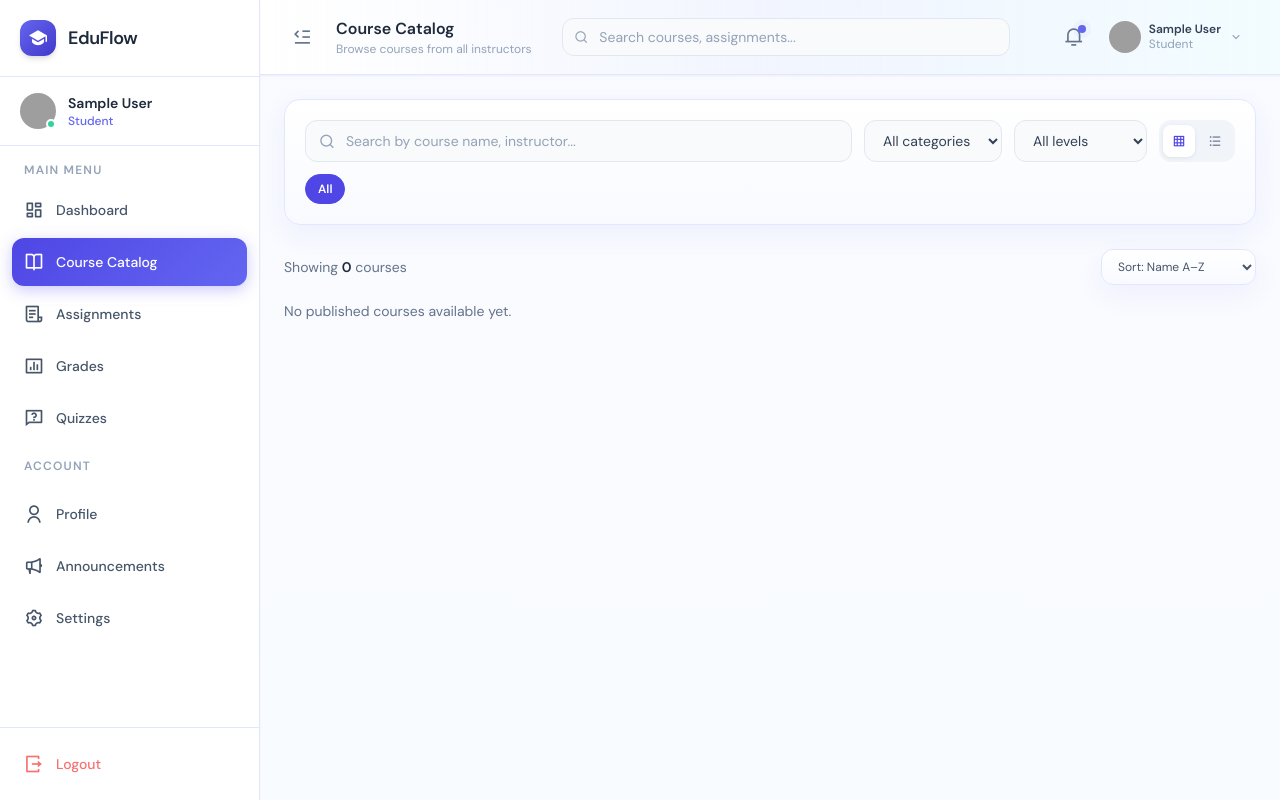
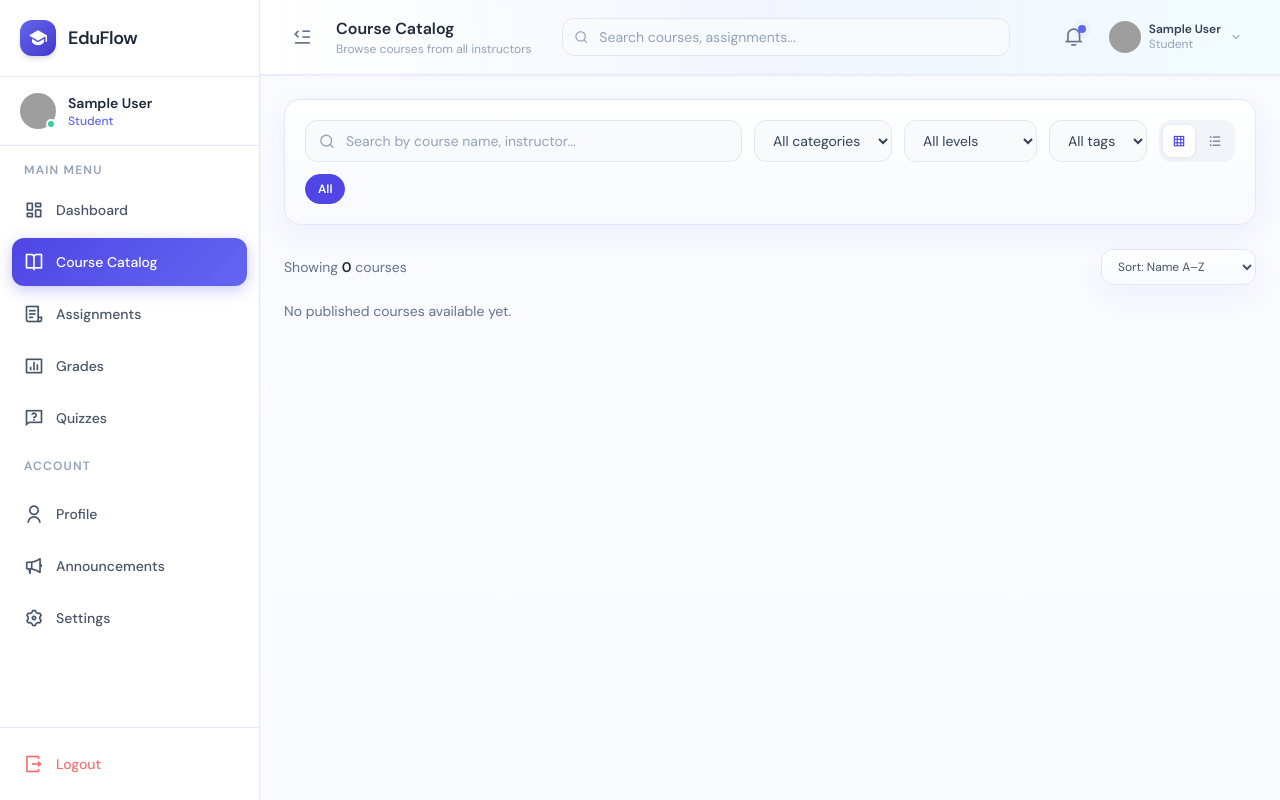
Before and after one commit to abdullah-sakiib/learning_management_system, a Django app: page /courses/ in a window 1280 px wide. Run offline with Django 5.2, Linux system fonts and the light colour scheme; a user stored in the database is signed in; tables that the repository leaves empty hold one stand-in row (values such as "Sample post"); some libraries are stand-ins or nearby versions; grey boxes are pictures that could not be loaded.

Commit message:
Added tags & search

```diff
--- a/core/models.py
+++ b/core/models.py
@@ -73,6 +73,7 @@
     short_description = models.CharField(max_length=280, blank=True)
     description = models.TextField(blank=True)
     category = models.CharField(max_length=80, blank=True)
+    tags = models.CharField(max_length=280, blank=True)
     level = models.CharField(max_length=20, choices=LEVEL_CHOICES, default=LEVEL_BEGINNER)
     duration_weeks = models.PositiveIntegerField(default=12)
     lecture_count = models.PositiveIntegerField(default=10)
@@ -109,6 +110,10 @@
 
     def __str__(self):
         return self.title
+
+    @property
+    def tag_list(self):
+        return [tag.strip() for tag in self.tags.split(",") if tag.strip()]
 
     @property
     def approved_enrollment_count(self):
--- a/core/views.py
+++ b/core/views.py
@@ -234,14 +234,16 @@
 @login_required
 def course_catalog(request):
     search_query = request.GET.get("q", "").strip()
-    courses_qs = Course.objects.filter(
+    published_courses_qs = Course.objects.filter(
         is_published=True,
         instructor__profile__role=Profile.ROLE_INSTRUCTOR,
-    ).select_related("instructor")
+    )
+    courses_qs = published_courses_qs.select_related("instructor")
     if search_query:
         courses_qs = courses_qs.filter(
             Q(title__icontains=search_query)
             | Q(category__icontains=search_query)
+            | Q(tags__icontains=search_query)
             | Q(instructor__username__icontains=search_query)
             | Q(instructor__first_name__icontains=search_query)
             | Q(instructor__last_name__icontains=search_query)
@@ -249,21 +251,28 @@
     courses = attach_course_rating_metadata(courses_qs)
 
     categories = list(
-        Course.objects.filter(
-            is_published=True,
-            instructor__profile__role=Profile.ROLE_INSTRUCTOR,
-        )
+        published_courses_qs
         .exclude(category="")
         .values_list("category", flat=True)
         .distinct()
         .order_by("category")
     )
+    tags = sorted(
+        {
+            tag.strip()
+            for tag_string in published_courses_qs.exclude(tags="").values_list("tags", flat=True)
+            for tag in tag_string.split(",")
+            if tag.strip()
+        },
+        key=str.lower,
+    )
     enrolled_ids = set(
         approved_enrollments_qs().filter(student=request.user).values_list("course_id", flat=True)
     )
     context = {
         "courses": courses,
         "categories": categories,
+        "tags": tags,
         "enrolled_course_ids": enrolled_ids,
         "search_query": search_query,
     }
@@ -273,15 +282,17 @@
 @role_required(Profile.ROLE_STUDENT)
 def student_course_catalog(request):
     search_query = request.GET.get("q", "").strip()
-    courses_qs = Course.objects.filter(
+    published_courses_qs = Course.objects.filter(
         is_published=True,
         instructor__profile__role=Profile.ROLE_INSTRUCTOR,
-    ).select_related("instructor")
+    )
+    courses_qs = published_courses_qs.select_related("instructor")
 
     if search_query:
         courses_qs = courses_qs.filter(
             Q(title__icontains=search_query)
             | Q(category__icontains=search_query)
+            | Q(tags__icontains=search_query)
             | Q(instructor__username__icontains=search_query)
             | Q(instructor__first_name__icontains=search_query)
             | Q(instructor__last_name__icontains=search_query)
@@ -289,21 +300,28 @@
     courses = attach_course_rating_metadata(courses_qs)
 
     categories = list(
-        Course.objects.filter(
-            is_published=True,
-            instructor__profile__role=Profile.ROLE_INSTRUCTOR,
-        )
+        published_courses_qs
         .exclude(category="")
         .values_list("category", flat=True)
         .distinct()
         .order_by("category")
     )
+    tags = sorted(
+        {
+            tag.strip()
+            for tag_string in published_courses_qs.exclude(tags="").values_list("tags", flat=True)
+            for tag in tag_string.split(",")
+            if tag.strip()
+        },
+        key=str.lower,
+    )
     enrolled_ids = set(
         approved_enrollments_qs().filter(student=request.user).values_list("course_id", flat=True)
     )
     context = {
         "courses": courses,
         "categories": categories,
+        "tags": tags,
         "enrolled_course_ids": enrolled_ids,
         "search_query": search_query,
         "is_dedicated_student_catalog": True,
@@ -1621,6 +1639,21 @@
         description = request.POST.get("description", "").strip()
         thumbnail = request.FILES.get("thumbnail")
         intro_video = request.FILES.get("intro_video")
+        raw_tags = request.POST.get("tags", "")
+
+        deduped_tags = []
+        seen_tags = set()
+        for tag in raw_tags.split(","):
+            clean_tag = tag.strip()
+            if not clean_tag:
+                continue
+            normalized = clean_tag.lower()
+            if normalized in seen_tags:
+                continue
+            seen_tags.add(normalized)
+            deduped_tags.append(clean_tag)
+
+        normalized_tags = ", ".join(deduped_tags[:12])
 
         if not title:
             messages.error(request, "Course title is required.")
@@ -1644,6 +1677,7 @@
             short_description=short_desc or ((description[:277] + "...") if len(description) > 280 else description),
             description=description,
             category=category,
+            tags=normalized_tags,
             level=level if level in {Course.LEVEL_BEGINNER, Course.LEVEL_INTERMEDIATE, Course.LEVEL_ADVANCED} else Course.LEVEL_BEGINNER,
             duration_weeks=max(1, weeks),
             instructor=request.user,
--- a/templates/courses/catalog.html
+++ b/templates/courses/catalog.html
@@ -41,6 +41,12 @@
     background: #4f46e5;
     color: white;
     border-color: #4f46e5;
+  }
+  .tag-filter-btn { transition: all 0.2s ease; }
+  .tag-filter-btn.active {
+    background: #0f766e;
+    color: white;
+    border-color: #0f766e;
   }
 
   /* List view row */
@@ -102,6 +108,15 @@
       <option value="Advanced">Advanced</option>
     </select>
 
+    <!-- Tag filter -->
+    <select id="tag-filter" onchange="setTag(this.value)"
+      class="input-field px-3.5 py-2.5 bg-slate-50 border border-slate-200 rounded-xl text-sm text-slate-700 transition-all">
+      <option value="">All tags</option>
+      {% for tag in tags %}
+      <option value="{{ tag|lower }}">#{{ tag }}</option>
+      {% endfor %}
+    </select>
+
     <!-- View toggle -->
     <div class="flex items-center gap-1 bg-slate-100 rounded-xl p-1 flex-shrink-0">
       <button onclick="setView('grid')" id="view-grid"
@@ -124,6 +139,17 @@
     </button>
     {% endfor %}
   </div>
+
+  {% if tags %}
+  <div class="flex flex-wrap gap-2 mt-3">
+    <button onclick="setTag('')" class="tag-filter-btn active text-xs font-semibold border border-teal-200 text-teal-700 px-3 py-1.5 rounded-full transition-all" data-tag="">All tags</button>
+    {% for tag in tags %}
+    <button onclick="setTag('{{ tag|lower|escapejs }}')" class="tag-filter-btn text-xs font-semibold border border-teal-200 text-teal-700 px-3 py-1.5 rounded-full transition-all" data-tag="{{ tag|lower }}">
+      #{{ tag }}
+    </button>
+    {% endfor %}
+  </div>
+  {% endif %}
 </div>
 
 <!-- Results count -->
@@ -145,6 +171,7 @@
   {% for course in courses %}
     <div class="course-card bg-white rounded-2xl border border-slate-100 shadow-sm overflow-hidden reveal cursor-pointer"
        data-category="{{ course.category }}" data-level="{{ course.level }}" data-name="{{ course.title }}"
+       data-tags="{{ course.tags|lower }}"
        data-instructor="{% if course.instructor %}{{ course.instructor.get_full_name|default:course.instructor.username }}{% else %}TBA{% endif %}"
       data-students="{{ course.approved_enrollment_count }}" data-rating="{{ course.display_course_rating|default:course.rating|default:0 }}"
       onclick="window.location='{% url 'course_detail' course.id %}'">
@@ -180,6 +207,13 @@
         <span class="flex items-center gap-1"><i class="ri-group-line"></i> {{ course.approved_enrollment_count }} students</span>
         <span class="flex items-center gap-1"><i class="ri-book-2-line"></i> {{ course.lecture_count }} lectures</span>
       </div>
+      {% if course.tag_list %}
+      <div class="mb-3 flex flex-wrap gap-1.5">
+        {% for tag in course.tag_list|slice:":3" %}
+        <span class="text-[11px] px-2 py-1 rounded-full bg-slate-100 text-slate-600">#{{ tag }}</span>
+        {% endfor %}
+      </div>
+      {% endif %}
       <div class="flex items-center justify-between">
         <div class="flex items-center gap-1">
           <i class="ri-star-fill text-amber-400 text-xs"></i>
@@ -207,6 +241,7 @@
   {% for course in courses %}
   <div class="list-row bg-white rounded-2xl border border-slate-100 p-4 flex items-center gap-4 cursor-pointer reveal"
        data-category="{{ course.category }}" data-level="{{ course.level }}" data-name="{{ course.title }}"
+      data-tags="{{ course.tags|lower }}"
        data-instructor="{% if course.instructor %}{{ course.instructor.get_full_name|default:course.instructor.username }}{% else %}TBA{% endif %}"
        onclick="window.location='{% url 'course_detail' course.id %}'">
     <div class="w-12 h-12 rounded-xl flex-shrink-0 {% cycle 'bg-indigo-100' 'bg-violet-100' 'bg-emerald-100' 'bg-sky-100' 'bg-rose-100' 'bg-amber-100' %} flex items-center justify-center">
@@ -215,6 +250,13 @@
     <div class="flex-1 min-w-0">
       <p class="text-sm font-semibold text-slate-800 truncate">{{ course.title }}</p>
       <p class="text-xs text-slate-400">{% if course.instructor %}{{ course.instructor.get_full_name|default:course.instructor.username }}{% else %}TBA{% endif %} · {{ course.approved_enrollment_count }} students</p>
+      {% if course.tag_list %}
+      <p class="text-[11px] text-slate-400 truncate mt-0.5">
+        {% for tag in course.tag_list|slice:":3" %}
+          #{{ tag }}{% if not forloop.last %} · {% endif %}
+        {% endfor %}
+      </p>
+      {% endif %}
     </div>
     <div class="hidden sm:flex items-center gap-4 flex-shrink-0">
       <span class="text-xs text-slate-500">{{ course.duration_weeks }} weeks</span>
@@ -258,6 +300,7 @@
 <script>
   let activeView = 'grid';
   let activeCat  = '';
+  let activeTag  = '';
 
   function setView(v) {
     activeView = v;
@@ -276,10 +319,23 @@
     filterCourses();
   }
 
+  function setTag(tag) {
+    activeTag = tag;
+    document.querySelectorAll('.tag-filter-btn[data-tag]').forEach(b => {
+      b.classList.toggle('active', b.dataset.tag === tag);
+    });
+    const tagFilter = document.getElementById('tag-filter');
+    if (tagFilter) {
+      tagFilter.value = tag;
+    }
+    filterCourses();
+  }
+
   function filterCourses() {
     const search = document.getElementById('search-input').value.toLowerCase();
     const level  = document.getElementById('level-filter').value;
     const cat    = activeCat || document.getElementById('category-filter').value;
+    const tag    = activeTag || document.getElementById('tag-filter').value;
     const cards  = document.querySelectorAll('#grid-view .course-card');
     const rows   = document.querySelectorAll('#list-view .list-row');
     let count = 0;
@@ -287,10 +343,12 @@
     cards.forEach(card => {
       const name  = card.dataset.name.toLowerCase();
       const inst  = card.dataset.instructor.toLowerCase();
+      const tags  = (card.dataset.tags || '').toLowerCase();
       const ccat  = card.dataset.category;
       const clvl  = card.dataset.level;
-      const match = (!search || name.includes(search) || inst.includes(search))
+      const match = (!search || name.includes(search) || inst.includes(search) || tags.includes(search))
                  && (!cat    || ccat === cat)
+                 && (!tag    || tags.split(',').map(t => t.trim()).includes(tag))
                  && (!level  || clvl === level);
       card.style.display = match ? '' : 'none';
       if (match) count++;
@@ -299,10 +357,12 @@
     rows.forEach(row => {
       const name  = row.dataset.name.toLowerCase();
       const inst  = row.dataset.instructor.toLowerCase();
+      const tags  = (row.dataset.tags || '').toLowerCase();
       const ccat  = row.dataset.category;
       const clvl  = row.dataset.level;
-      const match = (!search || name.includes(search) || inst.includes(search))
+      const match = (!search || name.includes(search) || inst.includes(search) || tags.includes(search))
                  && (!cat    || ccat === cat)
+                 && (!tag    || tags.split(',').map(t => t.trim()).includes(tag))
                  && (!level  || clvl === level);
       row.style.display = match ? '' : 'none';
     });
@@ -313,11 +373,21 @@
 
   function resetFilters() {
     activeCat = '';
+    activeTag = '';
     document.getElementById('search-input').value = '';
     document.getElementById('category-filter').value = '';
     document.getElementById('level-filter').value = '';
+    const tagFilter = document.getElementById('tag-filter');
+    if (tagFilter) {
+      tagFilter.value = '';
+    }
     document.querySelectorAll('.filter-btn[data-cat]').forEach(b => b.classList.remove('active'));
     document.querySelector('.filter-btn[data-cat=""]').classList.add('active');
+    document.querySelectorAll('.tag-filter-btn[data-tag]').forEach(b => b.classList.remove('active'));
+    const allTagButton = document.querySelector('.tag-filter-btn[data-tag=""]');
+    if (allTagButton) {
+      allTagButton.classList.add('active');
+    }
     filterCourses();
   }
 
```
Also changed, not shown: templates/courses/detail.html (+7 -0 lines), templates/instructor/create_course.html (+37 -6 lines), core/migrations/0011_course_tags.py (added).
